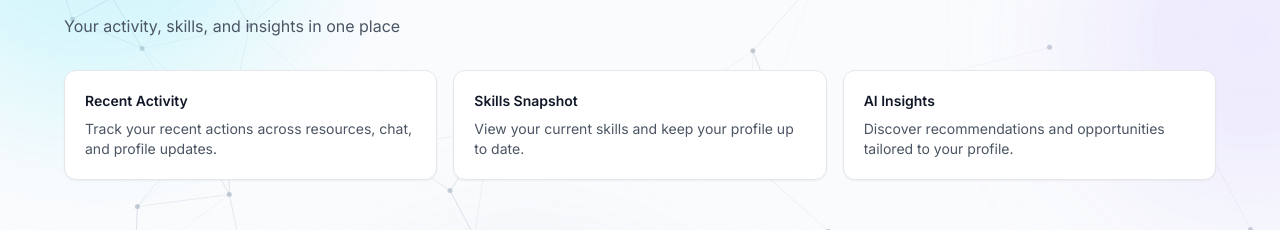
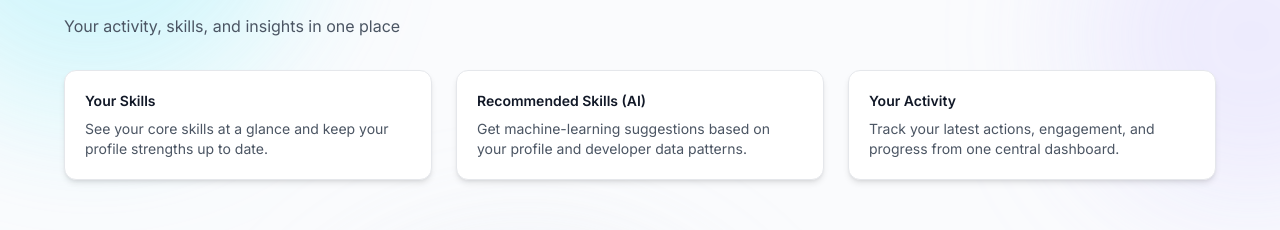
Before and after one commit to zaid-m-zia/PrepVault, a Next.js app: page /dashboard in a window 1280 px wide. Shown: the part 199-429 px from the top of the page. Built offline with nearby package versions, Linux system fonts and the light colour scheme; no server answers.

Commit message:
managed dashboard

```diff
--- a/app/dashboard/page.tsx
+++ b/app/dashboard/page.tsx
@@ -9,25 +9,25 @@ export default function DashboardPage() {
           </p>
         </div>
 
-        <div className="grid grid-cols-1 md:grid-cols-2 xl:grid-cols-3 gap-4">
-          <div className="rounded-xl border border-gray-200 dark:border-gray-700 bg-white dark:bg-gray-900 p-5 shadow-sm">
-            <h2 className="text-sm font-semibold text-gray-900 dark:text-white">Recent Activity</h2>
+        <div className="grid grid-cols-1 md:grid-cols-2 lg:grid-cols-3 gap-6">
+          <div className="bg-white dark:bg-gray-900 border border-gray-200 dark:border-gray-700 rounded-xl p-5 shadow-md hover:shadow-lg transition-all duration-300">
+            <h2 className="text-sm font-semibold text-gray-900 dark:text-white">Your Skills</h2>
             <p className="mt-2 text-sm text-gray-600 dark:text-gray-400">
-              Track your recent actions across resources, chat, and profile updates.
+              See your core skills at a glance and keep your profile strengths up to date.
             </p>
           </div>
 
-          <div className="rounded-xl border border-gray-200 dark:border-gray-700 bg-white dark:bg-gray-900 p-5 shadow-sm">
-            <h2 className="text-sm font-semibold text-gray-900 dark:text-white">Skills Snapshot</h2>
+          <div className="bg-white dark:bg-gray-900 border border-gray-200 dark:border-gray-700 rounded-xl p-5 shadow-md hover:shadow-lg transition-all duration-300">
+            <h2 className="text-sm font-semibold text-gray-900 dark:text-white">Recommended Skills (AI)</h2>
             <p className="mt-2 text-sm text-gray-600 dark:text-gray-400">
-              View your current skills and keep your profile up to date.
+              Get machine-learning suggestions based on your profile and developer data patterns.
             </p>
           </div>
 
-          <div className="rounded-xl border border-gray-200 dark:border-gray-700 bg-white dark:bg-gray-900 p-5 shadow-sm md:col-span-2 xl:col-span-1">
-            <h2 className="text-sm font-semibold text-gray-900 dark:text-white">AI Insights</h2>
+          <div className="bg-white dark:bg-gray-900 border border-gray-200 dark:border-gray-700 rounded-xl p-5 shadow-md hover:shadow-lg transition-all duration-300">
+            <h2 className="text-sm font-semibold text-gray-900 dark:text-white">Your Activity</h2>
             <p className="mt-2 text-sm text-gray-600 dark:text-gray-400">
-              Discover recommendations and opportunities tailored to your profile.
+              Track your latest actions, engagement, and progress from one central dashboard.
             </p>
           </div>
         </div>
```
